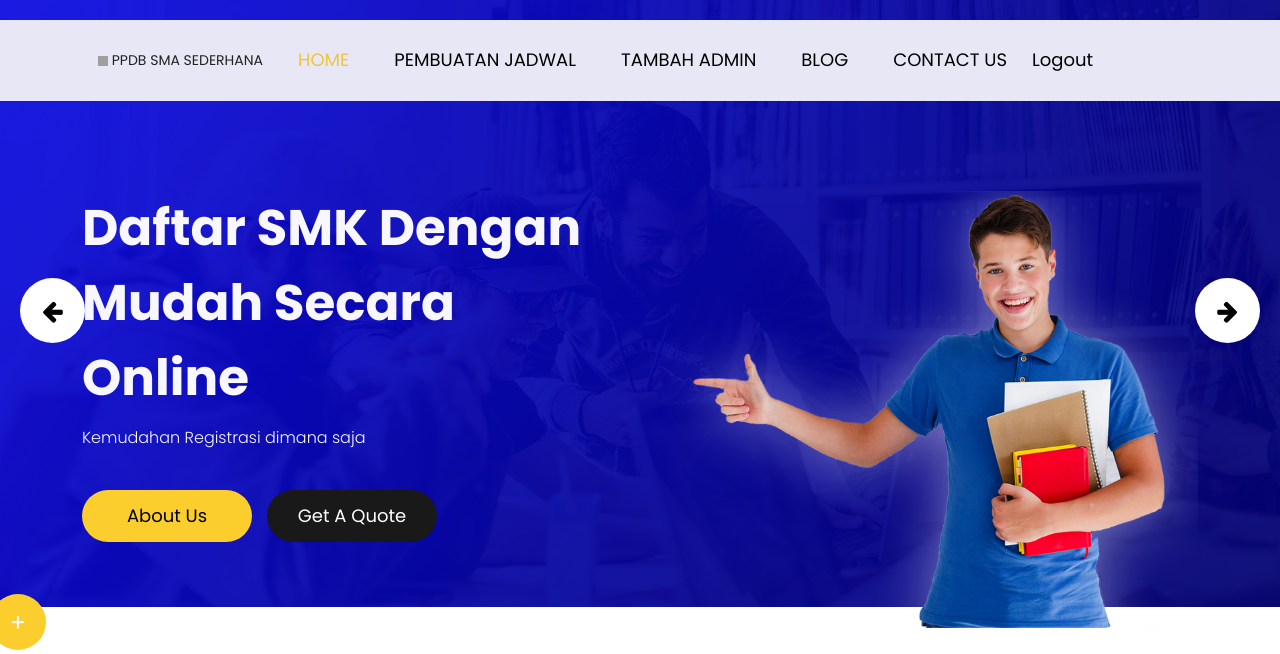
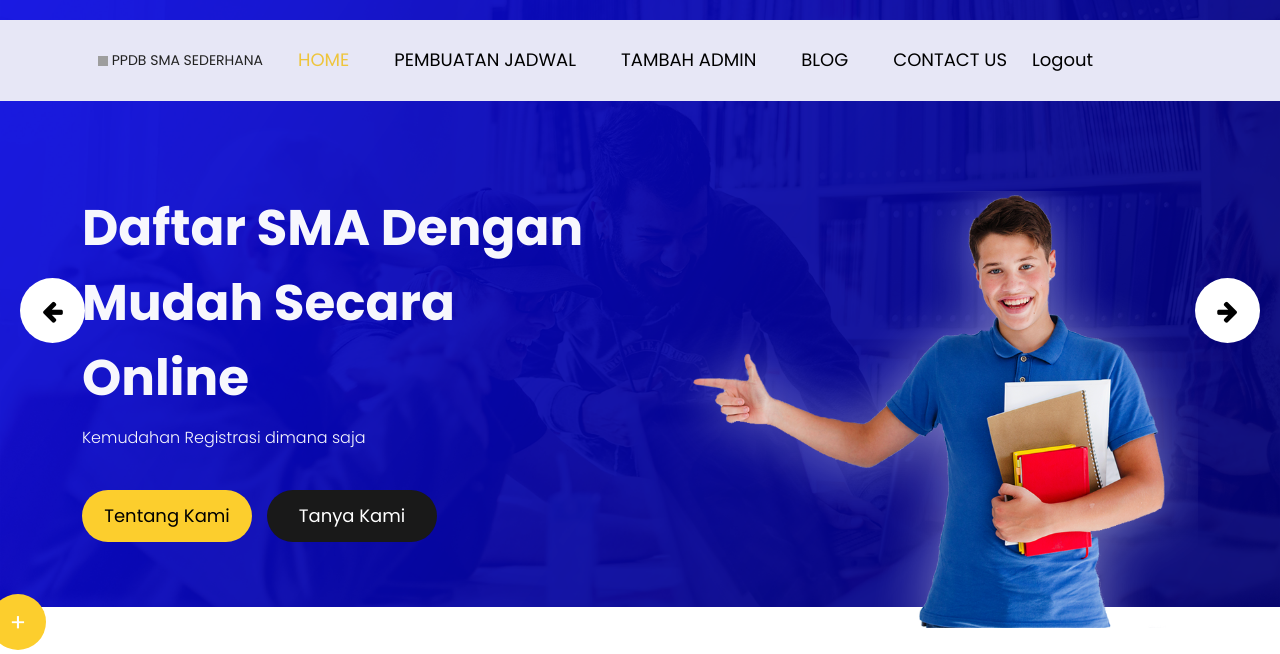
Before and after one commit to NFadil/kel3_p3l_PPDB, a PHP site: page / in a window 1280 px wide. Shown: the top 654 px of the page. Run offline with PHP 8.4, Linux system fonts and the light colour scheme; the visitor is signed in with stand-in values (Sample User, id 1); some libraries are stand-ins or nearby versions; grey boxes are pictures that could not be loaded.

Commit message:
Update index.php

```diff
--- a/index.php
+++ b/index.php
@@ -92,11 +92,11 @@ if (!isset($_SESSION['username'])) {
                             <div class="banner_taital_main">
                                 <div class="row">
                                     <div class="col-md-6">
-                                        <h1 class="banner_taital">Daftar SMK Dengan Mudah Secara Online</h1>
+                                        <h1 class="banner_taital">Daftar SMA Dengan Mudah Secara Online</h1>
                                         <p class="banner_text">Kemudahan Registrasi dimana saja</p>
                                         <div class="btn_main">
-                                            <div class="about_bt active"><a href="#">About Us</a></div>
-                                            <div class="quote_bt"><a href="#">Get A Quote</a></div>
+                                            <div class="about_bt active"><a href="#">Tentang Kami</a></div>
+                                            <div class="quote_bt"><a href="#">Tanya Kami</a></div>
                                         </div>
                                     </div>
                                     <div class="col-md-6">
@@ -111,11 +111,11 @@ if (!isset($_SESSION['username'])) {
                             <div class="banner_taital_main">
                                 <div class="row">
                                     <div class="col-md-6">
-                                        <h1 class="banner_taital">Casinal Educations Coachings</h1>
-                                        <p class="banner_text">Eiusmod tempor incididunt ut labore et dolore magna aliqua</p>
+                                        <h1 class="banner_taital">Daftar SMA Dengan Mudah Secara Online</h1>
+                                        <p class="banner_text">Kemudahan Registrasi dimana saja</p>
                                         <div class="btn_main">
-                                            <div class="about_bt active"><a href="#">About Us</a></div>
-                                            <div class="quote_bt"><a href="#">Get A Quote</a></div>
+                                            <div class="about_bt active"><a href="#">Tentang Kami</a></div>
+                                            <div class="quote_bt"><a href="#">Tanya Kami</a></div>
                                         </div>
                                     </div>
                                     <div class="col-md-6">
@@ -375,7 +375,7 @@ if (!isset($_SESSION['username'])) {
     <!-- copyright section start -->
     <div class="copyright_section">
         <div class="container">
-            <p class="copyright_text">© 2020 All Rights Reserved. <a href="https://html.design">Free html Templates</a></p>
+            <p class="copyright_text">© 2023 Kelompok P3L. <a href="https://html.design"></a></p>
         </div>
     </div>
     <!-- copyright section end -->
```
